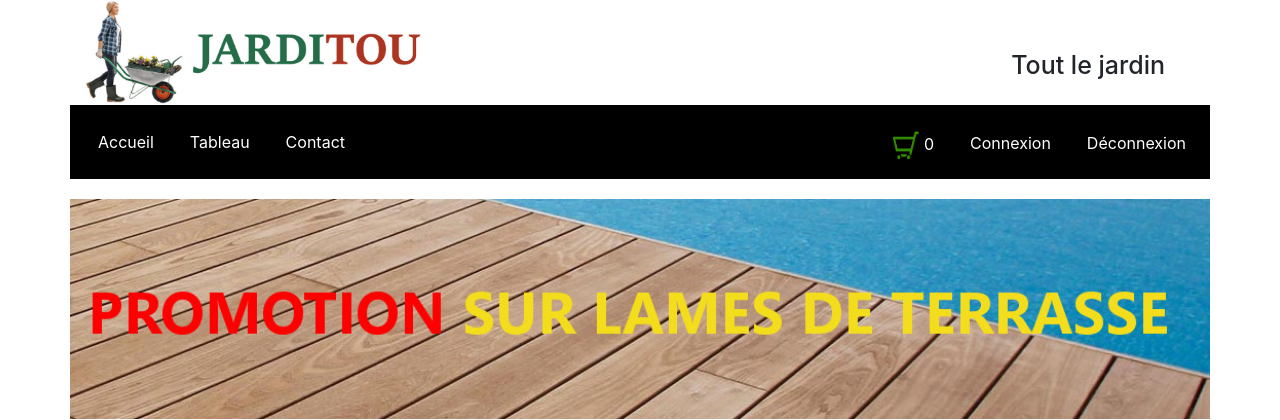
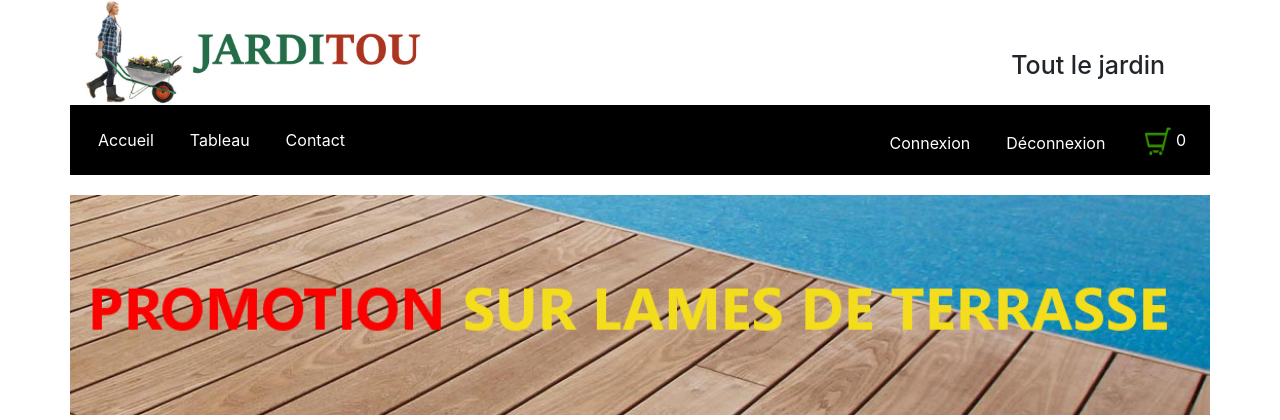
Before and after one commit to kro0580/Projet_Jarditou_Code_Igniter, a CodeIgniter app: page /Jarditou_ci/index.php/produits/index in a window 1280 px wide. Shown: the top 420 px of the page. Run offline with CodeIgniter, Linux system fonts and the light colour scheme.

Commit message:
Mise à jour 20

```diff
--- a/application/controllers/Produits.php
+++ b/application/controllers/Produits.php
@@ -337,7 +337,7 @@ class Produits extends CI_Controller // La classe Produits hérite de la classe
 
     public function ajouterPanier()
     {
-        // On récupère les données du prduit ajouté au panier
+        // On récupère les données du produit ajouté au panier
         $aData = $this->input->post();
 
         // Au 1er article ajouté, création du panier car il n'existe pas
--- a/application/views/entete.php
+++ b/application/views/entete.php
@@ -83,11 +83,6 @@
 
         <ul class="navbar-nav mr-3">
           <!-- Permet de mettre "Connexion" et "Déconnexion" à droite dans la navbar -->
-          <li class="nav-item mt-2">
-            <a class="nav-link" href="<?=site_url('produits/afficherPanier')?>"><img
-                src="<?=base_url('assets\images\jarditou_photos\Shopping_cart_icon.svg.png')?>" width="30" height="30"/>
-              <?php if($this->session->panier) echo count($this->session->panier); else echo "0"; ?></a>
-          </li>
           <?php
         if(empty($this->session->user ||  $this->session->admin))
         {
@@ -100,6 +95,11 @@
       ?>
           <li class="nav-item mt-2">
             <a class="nav-link" href="<?=site_url('produits/deconnexion')?>">Déconnexion</a>
+          </li>
+          <li class="nav-item mt-1">
+            <a class="nav-link" href="<?=site_url('produits/afficherPanier')?>"><img
+                src="<?=base_url('assets\images\jarditou_photos\Shopping_cart_icon.svg.png')?>" width="30" height="30"/>
+              <?php if($this->session->panier) echo count($this->session->panier); else echo "0"; ?></a>
           </li>
         </ul>
 
```
